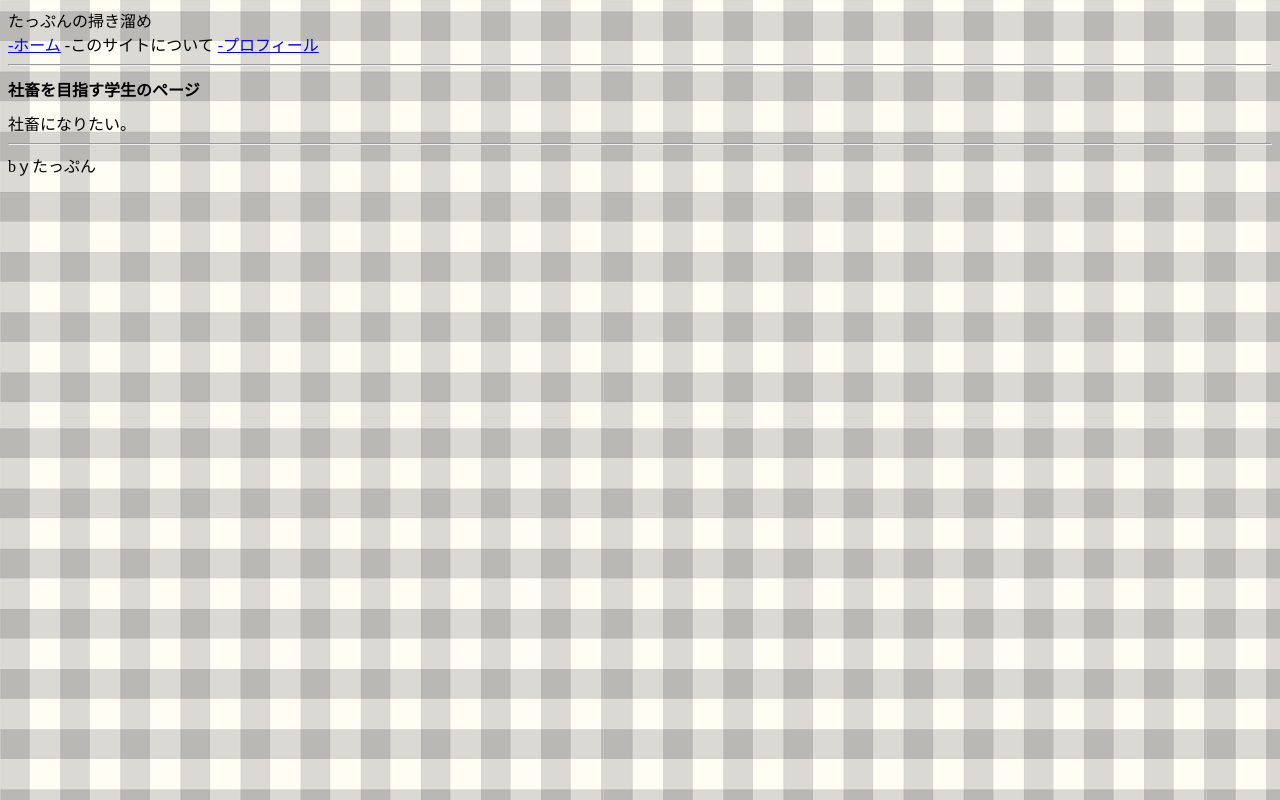
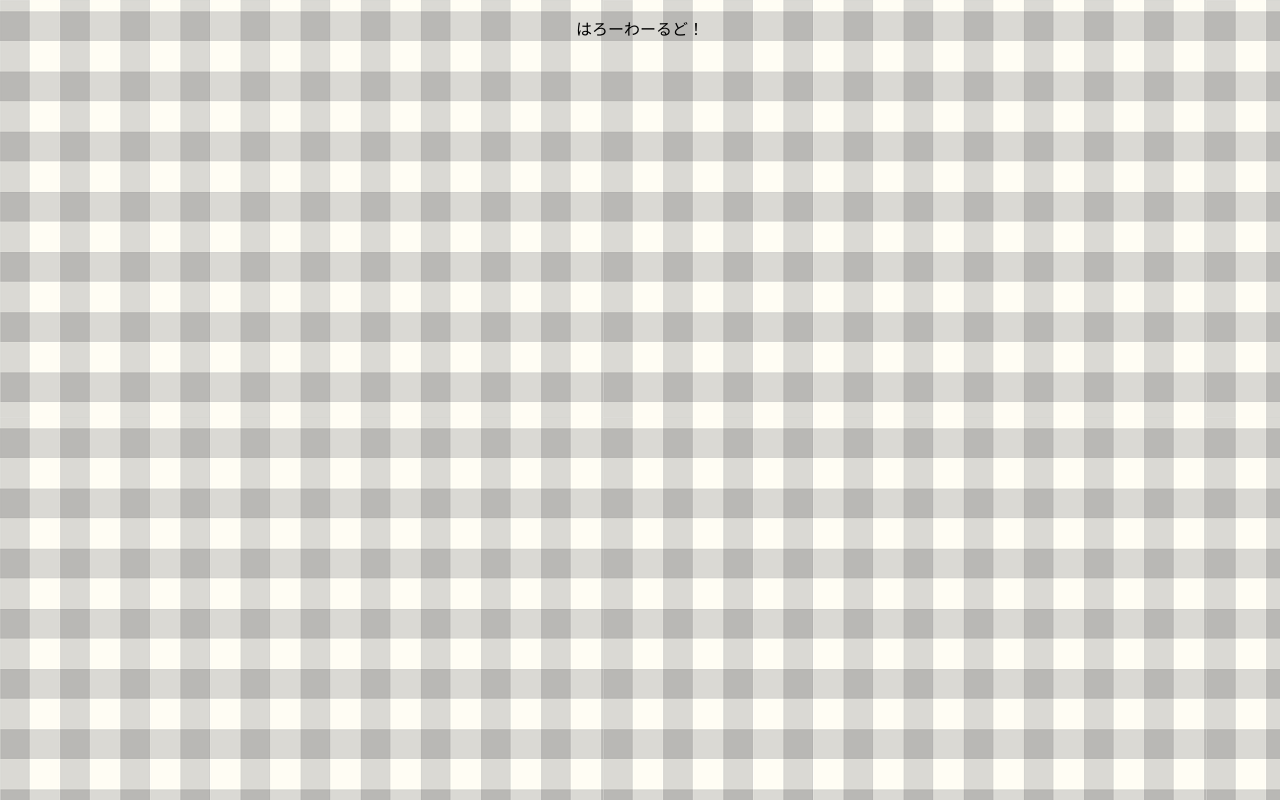
Before and after one commit to KarasawaTakumi0621/KarasawaTakumi0621.github.io, a plain HTML site: page index.html in a window 1280 px wide. Drawn offline with Linux system fonts and the light colour scheme.

Commit message:
secondcommit

```diff
--- a/index.html
+++ b/index.html
@@ -1,25 +1,11 @@
 <!DOCTYPE html>
-<html lang="ja">
-	<head><meta charset="UTF-8" />
-		<link rel="stylesheet" href="style.css" type="text/css">
-		<title>社畜を目指す学生のページ</title>
-	</head>
-	<body>
-		<header>
-			たっぷんの掃き溜め
-			<nav>
-				<a href="index.html">-ホーム</a>
-				-このサイトについて
-				<a href="profile.html">-プロフィール</a>
-			</nav>
-		</header>
-		<hr>
-	     <h1>社畜を目指す学生のページ</h1>
-       社畜になりたい。
-       <hr>
-				<footer>
-					bｙたっぷん
-				</footer>
-	</body>
+<html>
+<head>
+	<meta charset="utf-8">
+	<link rel="stylesheet" href="style.css">
+	<title>Karasawa Takumi</title>
+</head>
 
-</html>
+<body>
+	<p>はろーわーるど！</p>
+</body>
--- a/style.css
+++ b/style.css
@@ -1,3 +1,6 @@
-body{background-image: url(bgpicture.png);}
-h1{font-size: 16px;}
-h2{font-size: 15px;}
+body{
+  background-image: url(bgpicture.png);
+}
+p{
+  text-align: center;
+}
```
